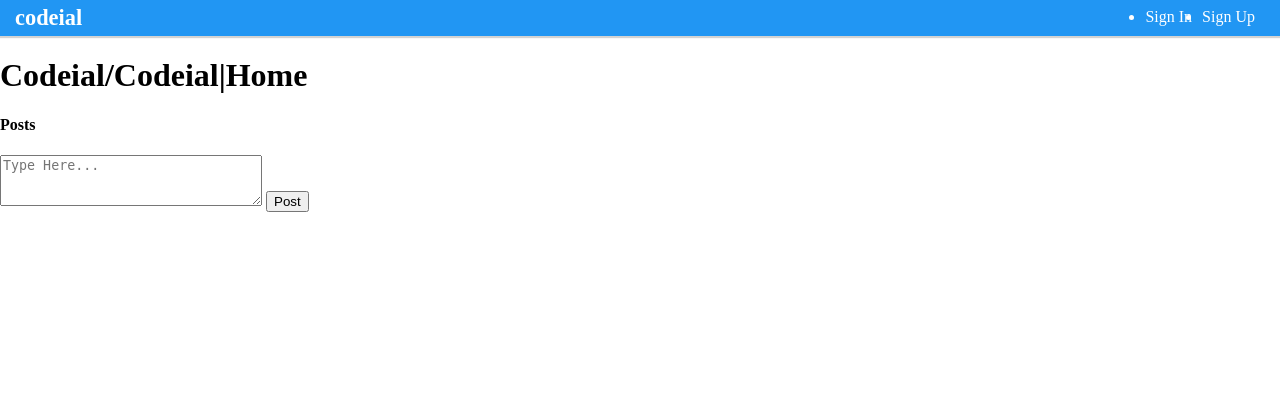
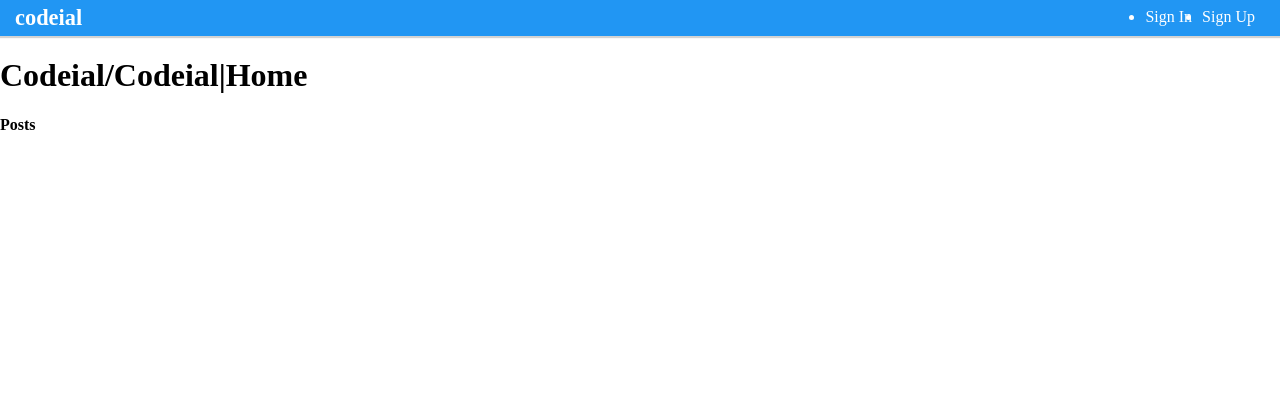
Before and after one commit to akshay058/nodejs, a Node server app: page / in a window 1280 px wide. Shown: the top 420 px of the page. Run offline with Node 20, Linux system fonts and the light colour scheme; data that the repository does not hold is empty; some libraries are stand-ins or nearby versions.

Commit message:
Check Authentication on crating Post

```diff
--- a/routes/posts.js
+++ b/routes/posts.js
@@ -1,8 +1,9 @@
 const express = require('express');
+const passport = require('passport');
 const router =express.Router();
 
 
 const postsController = require('../controllers/posts_controller');
-router.post('/create',postsController.create);
+router.post('/create',passport.checkAuthentication,postsController.create);
 
 module.exports = router;
--- a/views/home.ejs
+++ b/views/home.ejs
@@ -3,10 +3,13 @@
 
 <section id="feed-posts">
     <h4>Posts</h4>
+
+    <% if (locals.user) {%>
     <form action="/posts/create" id="new-post-form" method="POST">
         <textarea name="content" cols="30" rows="3" placeholder="Type Here..."></textarea>
         <input type="submit" value="Post">
     </form>
+    <% } %>
 
     <div id="posts-list-container">
         <ul>
```
